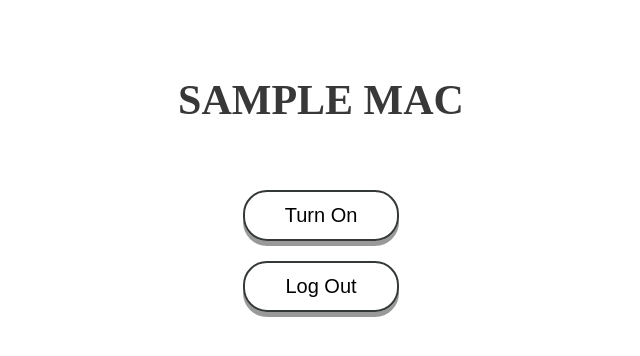
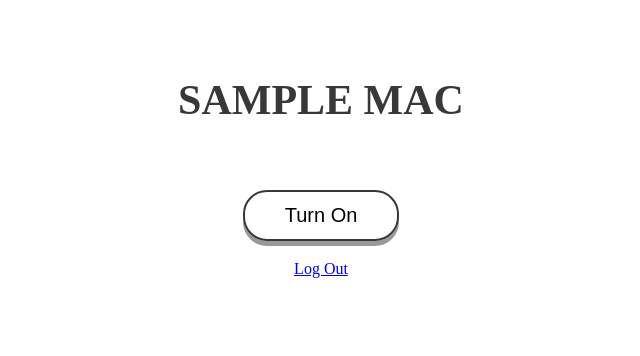
Before and after one commit to TheLastBilly/wol_control, a Flask app: page / in a window 1280 px wide. Shown: the top 356 px of the page, without its empty margins (319-959 px from the left). Run offline with Flask 2, Linux system fonts and the light colour scheme; a user stored in the database is signed in; tables that the repository leaves empty hold one stand-in row (values such as "Sample post").

Commit message:
Added logout link

```diff
--- a/wol_control/static/style.css
+++ b/wol_control/static/style.css
@@ -43,6 +43,7 @@
     left: 50%;
     transform: translate(-50%, -50%);
     text-align: center;
+    display: inline-block;
 }
 
 .controls h3 {
@@ -66,7 +67,12 @@
     outline: none;
     transform: translateY(1px);
     cursor: pointer;
-    box-shadow: 0 5px #999
+    box-shadow: 0 5px #999;
+}
+
+.logout_button {
+    display: block;
+    text-align: center;
 }
 
 .remember input {
--- a/wol_control/templates/control.html
+++ b/wol_control/templates/control.html
@@ -27,11 +27,7 @@
             <p class="message"> {{ message }} </p>
         {% endif %}
         {% endfor %}
-        <p>
-            <form method="GET" action="/logout">
-                <button>Log Out</button>
-            </form>
-        </p>
+        <a href="{{ url_for('auth.logout') }}" class="logout_button">Log Out</a>
     </div>
 </body>
 </html>
```
